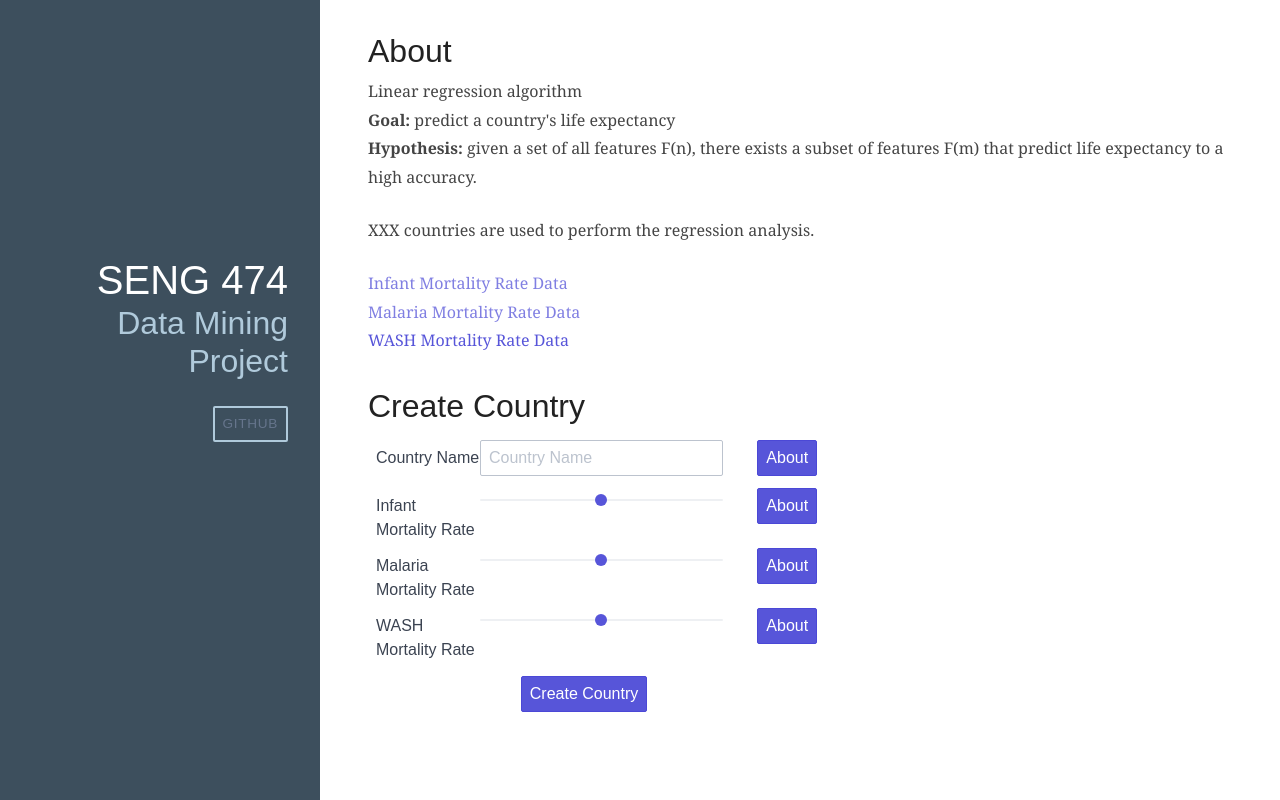
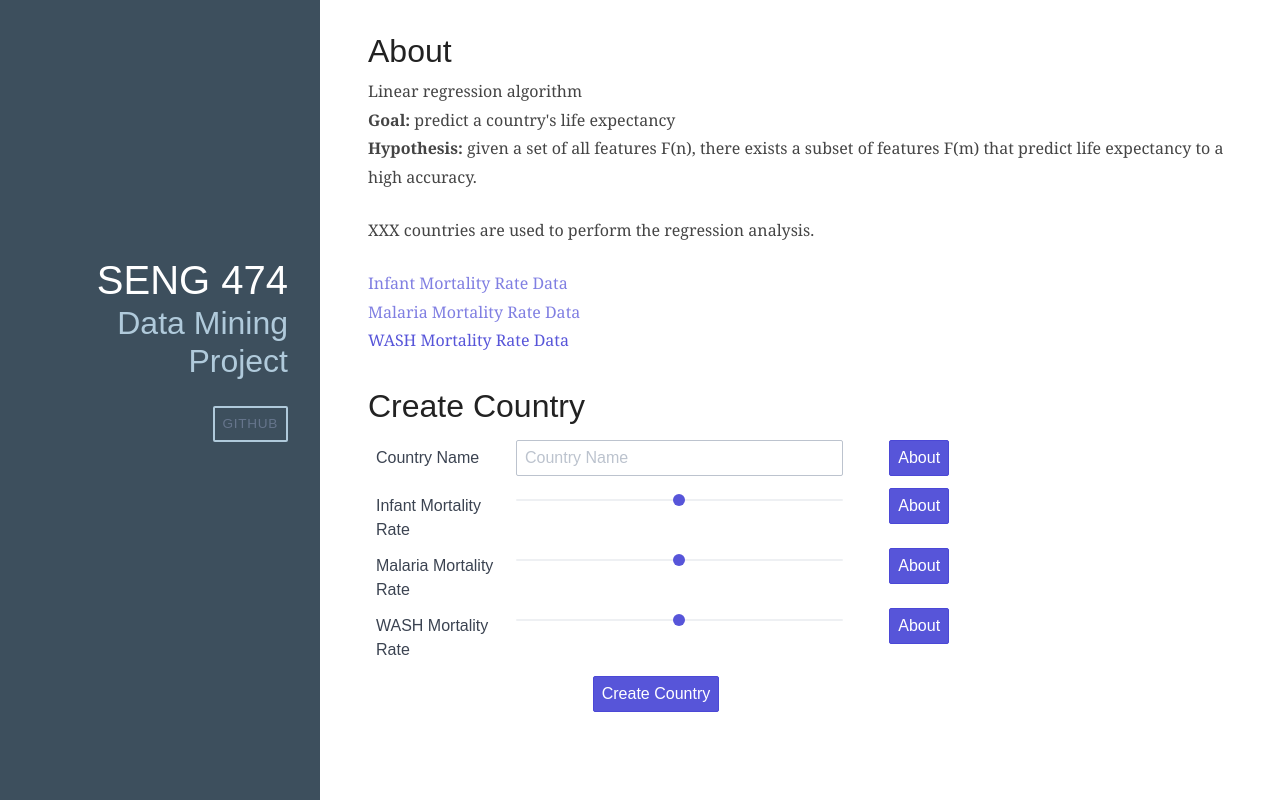
Before and after one commit to mattshipmaker/SENG474Project, a Flask app: page / in a window 1280 px wide. Run offline with Flask 2, Linux system fonts and the light colour scheme; some libraries are stand-ins or nearby versions.

Commit message:
Enlarged grid

```diff
--- a/src/templates/index.html
+++ b/src/templates/index.html
@@ -56,7 +56,7 @@
 
                         <div class="container">
                             <div class="columns">
-                                <div class="column col-6">
+                                <div class="column col-8">
                                     <form class="form-horizontal">
                                         <div class="form-group">
                                             <div class="col-3 col-sm-12">
```
